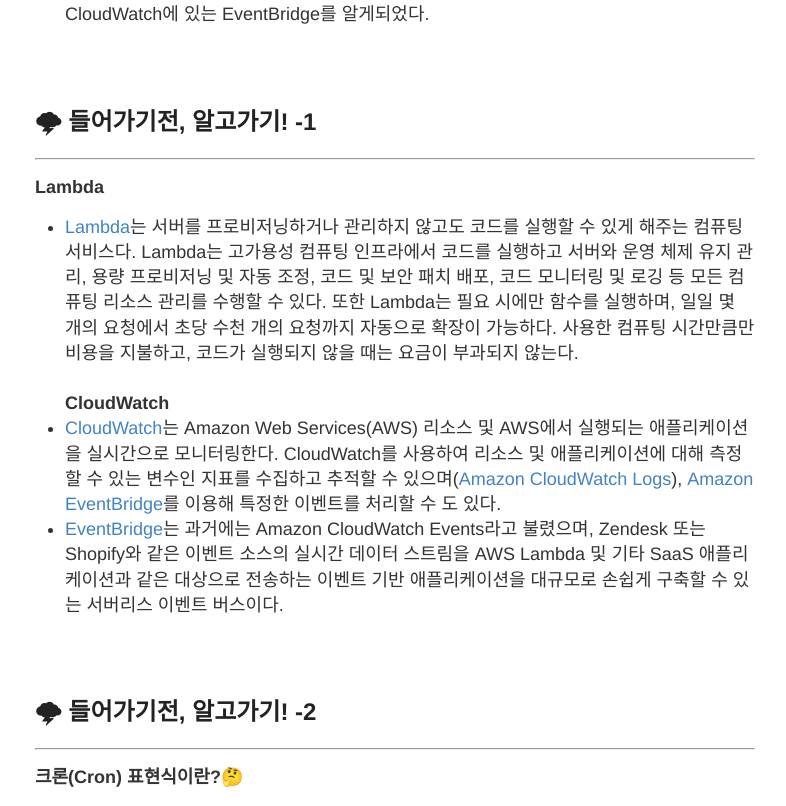
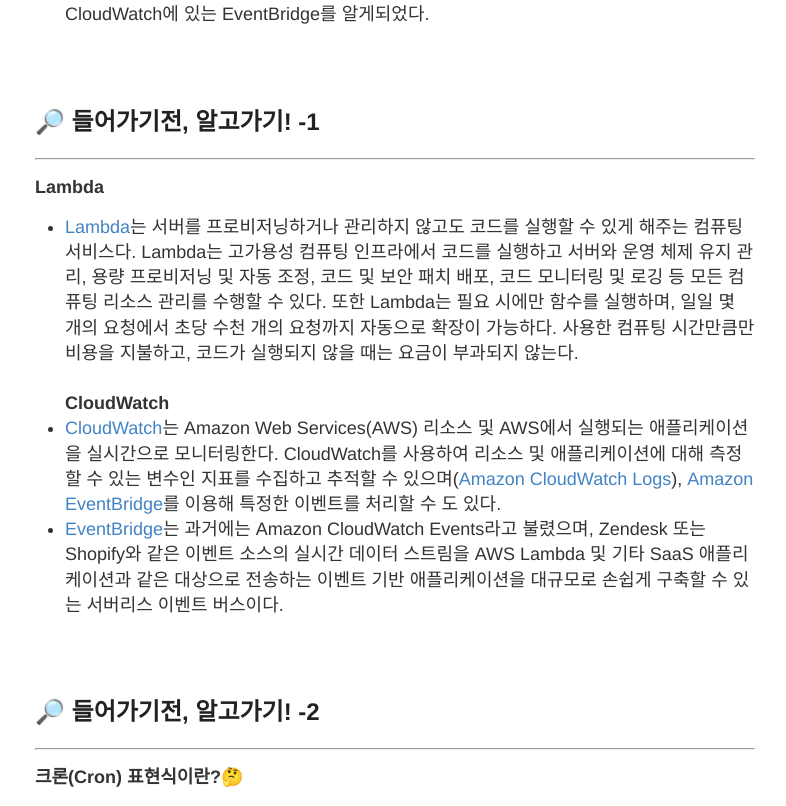
Before and after one commit to liampoet/liampoet.github.io-test2, a Jekyll site: the page built from _posts/2022-4-4-Lambda-CloudWatch.md, in a window 1280 px wide and 1400 px high. Shown: the part 407-1213 px from the top of the window, without its empty margins (245-1031 px from the left). Built offline with Jekyll 4.4.1, drawn with Linux system fonts in a browser that asks for light colours; comment, search, counter and statistics services are not loaded; some of the changed text lies outside the part shown.

```diff
--- a/_posts/2022-4-4-Lambda-CloudWatch.md
+++ b/_posts/2022-4-4-Lambda-CloudWatch.md
@@ -12,7 +12,7 @@ etc: AWS Lambda는 실시간으로 코드를 실행할 수는 있으나, 필요
 <br>
 <br>
 
-## 🌩 들어가기전, 알고가기! -1
+## 🔎 들어가기전, 알고가기! -1
 ---------------------------------------
 **Lambda**
 - [Lambda](https://docs.aws.amazon.com/ko_kr/lambda/latest/dg/welcome.html)는 서버를 프로비저닝하거나 관리하지 않고도 코드를 실행할 수 있게 해주는 컴퓨팅 서비스다. Lambda는 고가용성 컴퓨팅 인프라에서 코드를 실행하고 서버와 운영 체제 유지 관리, 용량 프로비저닝 및 자동 조정, 코드 및 보안 패치 배포, 코드 모니터링 및 로깅 등 모든 컴퓨팅 리소스 관리를 수행할 수 있다. 또한 Lambda는 필요 시에만 함수를 실행하며, 일일 몇 개의 요청에서 초당 수천 개의 요청까지 자동으로 확장이 가능하다. 사용한 컴퓨팅 시간만큼만 비용을 지불하고, 코드가 실행되지 않을 때는 요금이 부과되지 않는다.
@@ -25,7 +25,7 @@ etc: AWS Lambda는 실시간으로 코드를 실행할 수는 있으나, 필요
 <br>
 <br>
 
-## 🌩 들어가기전, 알고가기! -2
+## 🔎 들어가기전, 알고가기! -2
 ---------------------------------------
 **크론(Cron) 표현식이란?🤔**
 - EventBridge는 이벤트를 세팅할때 기본적으로 크론 정규표현식을 사용한다. 그럼 크론식이 무엇일까?(나도 이번에 크론식을 처음 경험해 보았는데;-;, 한번씩 쓸 경우가 종종 생길 것 같아서 정리해두려고 한다.)
@@ -59,7 +59,7 @@ etc: AWS Lambda는 실시간으로 코드를 실행할 수는 있으나, 필요
 <br>
 <br>
 
-## 🌩 Lambda 코드 작성
+## 📚 Lambda 코드 작성
 ---------------------------------------
 ### 1. Lambda 함수생성
 ![_config.yml]({{ site.baseurl }}/images/2022-04-04 람다함수생성.png)
```
